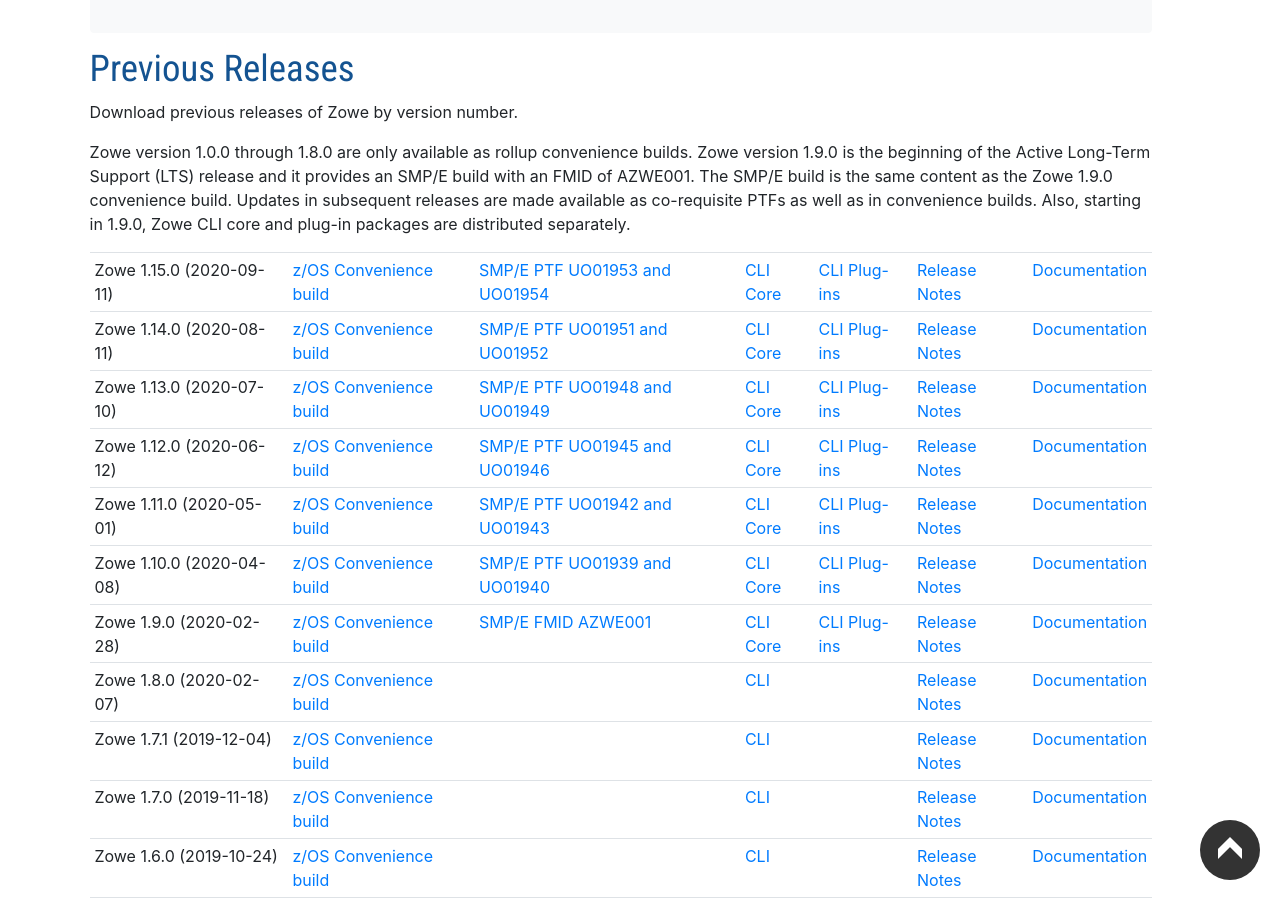
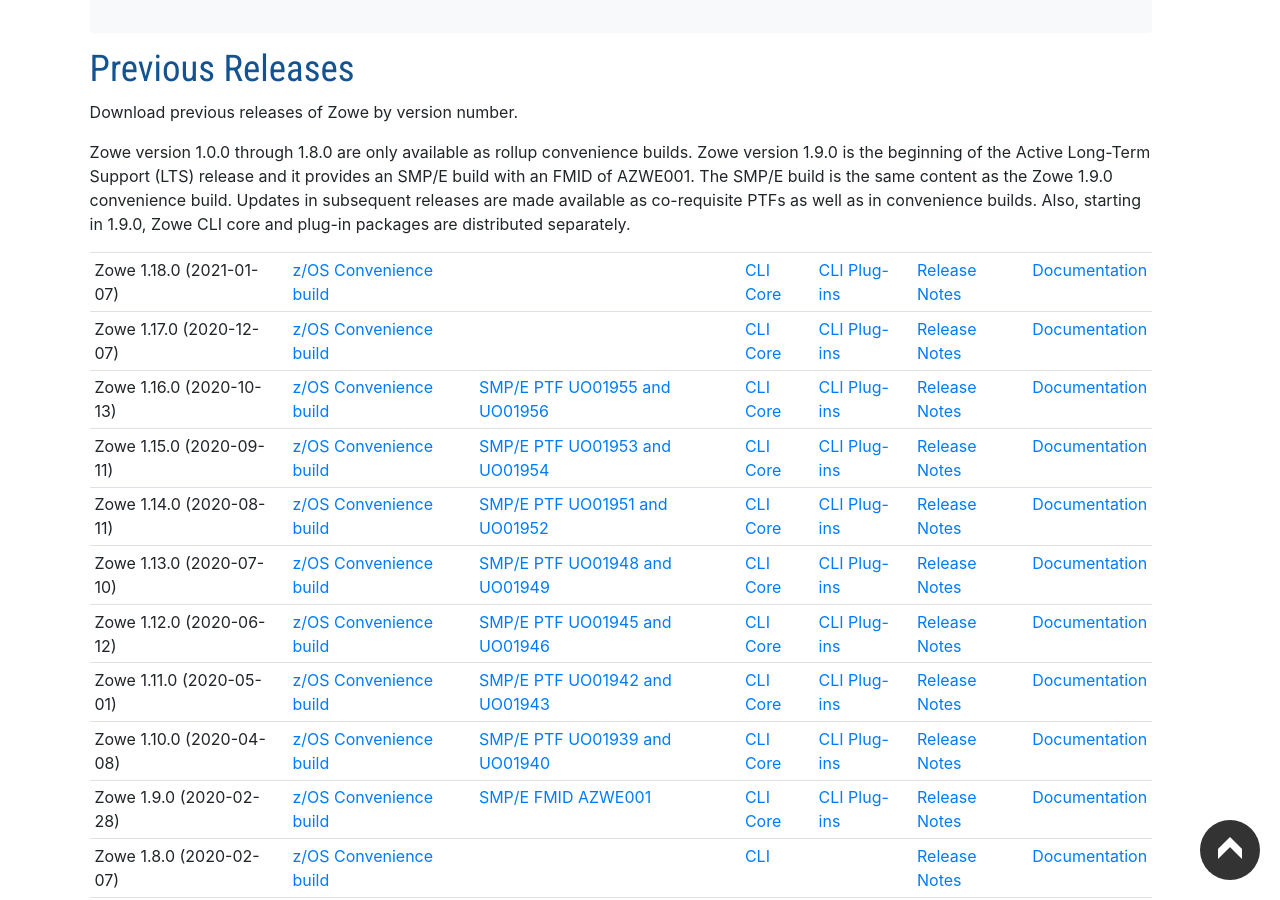
Before and after one commit to zowe/zowe.github.io, a Jekyll site: the page built from download.md, in a window 1280 px wide and 900 px high, scrolled down 1907 px. Built offline with Jekyll 4.4.1, drawn with Linux system fonts in a browser that asks for light colours; our own code applies the rules of GitHub Pages for plain Markdown files.

Commit message:
recover old releases except for zos components
Signed-off-by: Jack (T.) Jia <jack-tiefeng.jia@ibm.com>

```diff
--- a/_data/releases.yml
+++ b/_data/releases.yml
@@ -11,6 +11,31 @@
   python_sdk_version: 1.19.0
   release_date: 2021-01-29
   documentation: stable
+- version: 1.18.0
+  cli_version: 1.18.0
+  cli_plugins_version: 1.18.0
+  node_sdk_version: 1.18.0
+  python_sdk_version: 1.18.0
+  release_date: 2021-01-07
+  documentation: v1-18-x
+- version: 1.17.0
+  cli_version: 1.17.0
+  cli_plugins_version: 1.17.0
+  node_sdk_version: 1.17.0
+  python_sdk_version: 1.17.0
+  release_date: 2020-12-07
+  documentation: v1-17-x
+- version: 1.16.0
+  zos_version: 1.16.0
+  smpe_version: 1.16.0
+  smpe_sysmod: PTF
+  smpe_numbers: UO01955 and UO01956
+  cli_version: 1.16.0
+  cli_plugins_version: 1.16.0
+  node_sdk_version: 1.16.0
+  python_sdk_version: 1.16.0
+  release_date: 2020-10-13
+  documentation: v1-16-x
 - version: 1.15.0
   zos_version: 1.15.0
   smpe_version: 1.15.0
```
